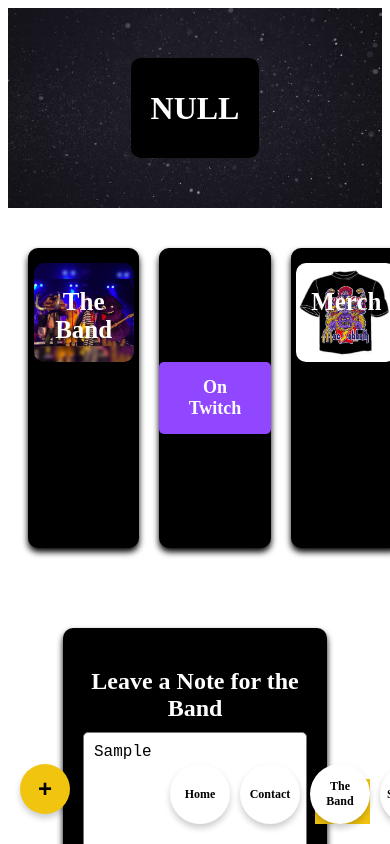
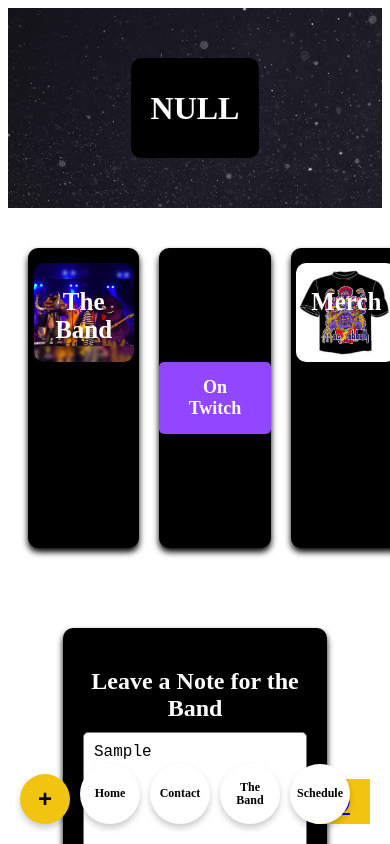
Before and after one commit to jalvarad0/cs120_tufts, a plain HTML site: page project1/null_band.html in a window 390 px wide. Both pictures are taken after typing "Sample" into the empty fields and a click on the button "Toggle Menu". Shown: the top 844 px of the page. Drawn offline with Linux system fonts and the light colour scheme.

Commit message:
Making edit to fix button layout on mobile

```diff
--- a/project1/css/styles.css
+++ b/project1/css/styles.css
@@ -1,15 +1,16 @@
-/*********************** HEADER START **********************/
+/*********************** Header Start **********************/
+/* Header Background */
 .hero {
-    position: relative;
+    position: center;
     width: 100%;
     height: 200px;
-    background: url('../images/snow.jpg') no-repeat center center/cover;
+    background: url('../images/snow.jpg');
     display: flex;
     justify-content: center;
     align-items: center;
 }
 
-/* Band name container*/
+/* Container for the name of the band */
 .header_container {
     background: black;
     color: white;
@@ -18,63 +19,93 @@
     text-align: center;
     font-family: "Metal Mania", serif;
     font-weight: 400;
+    font-style: normal;
 }
 
-/*********************** MENU BUTTON **********************/
+/* Menu Container */
 .menu_container {
+    position: relative;
+}
+
+/* Main Circular Button */
+.circle_button {
     position: fixed;
     bottom: 20px;
     left: 20px;
-    display: flex;
-    gap: 10px;
-    z-index: 1000;
-}
-
-/* Circular Buttons (Main + Options) */
-.circle_button, .twitch_link, button {
-    display: flex;
-    justify-content: center;
-    align-items: center;
-    border: none;
-    border-radius: 50%;
+    width: 50px;
+    height: 50px;
+    background-color: white;
+    color: black;
     text-align: center;
     font-size: 12px;
     font-weight: bold;
     text-decoration: none;
+    border-radius: 50%;
+    box-shadow: 0px 4px 6px rgba(0, 0, 0, 0.2);
     transition: background 0.3s ease, transform 0.3s ease;
+    border: none;
     cursor: pointer;
+    display: flex;
+    justify-content: center;
+    align-items: center;
+    text-align: center;
+    padding: 5px;
+    line-height: 1.1;
+    z-index: 1000; /* Adding this so that no other element covers it */
 }
 
-.circle_button {
-    width: 50px;
-    height: 50px;
-    background: white;
-    color: black;
-    box-shadow: 0px 4px 6px rgba(0, 0, 0, 0.2);
-    padding: 5px;
+/* Adjust text to fit inside the circle */
+.circle_button span {
+    display: block;
+    text-align: center;
+    word-wrap: break-word;
+    overflow: hidden;
+    white-space: normal;
 }
 
+/* Main Button */
 .main_button {
-    background: #f1c40f;
+    background-color: #f1c40f;
     font-size: 24px;
 }
 
+/* Options (Hidden by Default) */
 .option {
     visibility: hidden;
 }
 
-.menu_container.active .option {
+/* When Active, Show Options Horizontally */
+.menu_container.active .option1 {
+    transform: translateX(60px);
+    opacity: 1;
     visibility: visible;
+}
+.menu_container.active .option2 {
+    transform: translateX(130px);
     opacity: 1;
-    transform: translateX(90px);
+    visibility: visible;
+}
+.menu_container.active .option3 {
+    transform: translateX(200px);
+    opacity: 1;
+    visibility: visible;
+}
+.menu_container.active .option4 {
+    transform: translateX(270px);
+    opacity: 1;
+    visibility: visible;
 }
 
-.circle_button:hover, button:hover {
-    background: #e67e22;
-    transform: scale(1.1);
+/* Button Hover Effect */
+.circle_button:hover {
+    background-color: #e67e22;
+    transform: scale(1);
 }
 
-/*********************** CONTENT SECTION **********************/
+/*********************** Header END **********************/
+
+/************ Container Below Header Start ***************/
+/* Main Container */
 .content_container {
     display: flex;
     justify-content: space-evenly;
@@ -84,7 +115,7 @@
     gap: 20px;
 }
 
-/* Boxes with Titles */
+/* Individual Boxes */
 .box {
     width: 300px;
     height: 300px;
@@ -100,10 +131,12 @@
     overflow: hidden;
 }
 
+/* band box 1 and merch box 2 Images */
 .box img {
     object-fit: cover;
 }
 
+/* Title on Top of Image */
 .box_title {
     position: absolute;
     top: 10px;
@@ -114,21 +147,28 @@
     font-weight: bold;
 }
 
-/*********************** TWITCH BUTTON **********************/
+/* Twitch Link */
 .twitch_link {
-    width: 80%;
-    padding: 15px 20px;
+    display: inline-block;
     background: #9146FF;
     color: white;
+    padding: 15px 20px;
+    border-radius: 5px;
+    text-decoration: none;
+    font-weight: bold;
+    transition: background 0.3s ease;
     font-size: 18px;
-    border-radius: 5px;
+    text-align: center;
+    width: 80%;
 }
 
 .twitch_link:hover {
     background: #772CE8;
 }
 
-/*********************** NOTES SECTION **********************/
+/************ Container Below Header End ***************/
+
+/*********************** Notes Section Start **********************/
 .notes_section {
     width: 60%;
     margin: 40px auto;
@@ -146,6 +186,7 @@
 }
 
 textarea {
+    position: relative;
     width: 90%;
     height: 100px;
     border-radius: 5px;
@@ -153,29 +194,76 @@ textarea {
     font-size: 16px;
 }
 
-/*********************** SOCIAL MEDIA ICONS **********************/
+button {
+    margin-top: 10px;
+    padding: 10px 15px;
+    font-size: 16px;
+    border: none;
+    border-radius: 5px;
+    background: #f1c40f;
+    cursor: pointer;
+    transition: background 0.3s ease;
+}
+
+button:hover {
+    background: #e67e22;
+}
+
+#notes_list {
+    list-style: none;
+    padding: 0;
+    margin-top: 15px;
+}
+
+#notes_list li {
+    background: white;
+    color: black;
+    padding: 10px;
+    margin-top: 5px;
+    border-radius: 5px;
+}
+
+/*********************** Notes Section End **********************/
+
+/*********************** Icons Section Start **********************/
+/* Handle adding icons for fb and x */
 .fb_and_x_icons {
     position: fixed;
     bottom: 20px;
     right: 20px;
+    padding: 10px;
     display: flex;
-    background: #f1c40f;
+    background-color: #f1c40f;
+    flex-direction: row;
     gap: 10px;
     font-size: 25px;
-    padding: 10px;
+    text-decoration: none;
 }
-
 .fa:hover {
     opacity: 0.7;
 }
+/* Facebook */
+.fa_facebook {
+    background: #0251fc;
+    color: white;
+}
 
-/*********************** IMAGE GALLERY **********************/
+/* x */
+.fa_x {
+    background: #040404;
+    color: white;
+}
+/*********************** Icons Section END **********************/
+
+/*********************** Band Images Start **********************/
+/* Center the gallery title */
 h2 {
     text-align: center;
     font-size: 28px;
     margin-bottom: 20px;
 }
 
+/* Grid Layout for Images */
 .image_grid {
     display: grid;
     grid-template-columns: repeat(2, 1fr);
@@ -184,26 +272,32 @@ h2 {
     margin: 0 auto;
 }
 
+/* Individual Image Containers */
 .image_container {
     text-align: center;
     width: 90%;
     height: 90%;
 }
 
+/* Image Styling */
 .image_container img {
     width: 100%;
+    height: auto;
     max-width: 400px;
     border-radius: 10px;
     box-shadow: 0px 4px 6px black;
 }
 
+/* Title Styling */
 .image_container h3 {
     margin-bottom: 10px;
     font-size: 20px;
     color: black;
 }
+/*********************** Band Images END **********************/
 
-/*********************** CONTACT FORM **********************/
+/*********************** Contact Form Start **********************/
+/* Form Container */
 .form_container {
     width: 40%;
     margin: 20px auto;
@@ -215,17 +309,20 @@ h2 {
     box-shadow: 0px 4px 6px black;
 }
 
+/* Form Styling (Stacking Fields) */
 form {
     display: flex;
     flex-direction: column;
     gap: 15px;
 }
 
+/* Labels */
 label {
     font-size: 16px;
     text-align: left;
 }
 
+/* Input Fields */
 input {
     padding: 10px;
     font-size: 16px;
@@ -233,6 +330,23 @@ input {
     border: 1px solid white;
     width: 100%;
     box-sizing: border-box;
+}
+
+/* Submit Button */
+button {
+    margin-top: 15px;
+    padding: 12px 15px;
+    font-size: 16px;
+    font-weight: bold;
+    border: none;
+    border-radius: 5px;
+    background: #f1c40f;
+    cursor: pointer;
+    transition: background 0.3s ease;
+}
+
+button:hover {
+    background: #e67e22;
 }
 
 /* Display Submitted Information */
@@ -244,3 +358,5 @@ input {
     border-radius: 5px;
     display: none;
 }
+
+/*********************** Contact Form End **********************/
```
